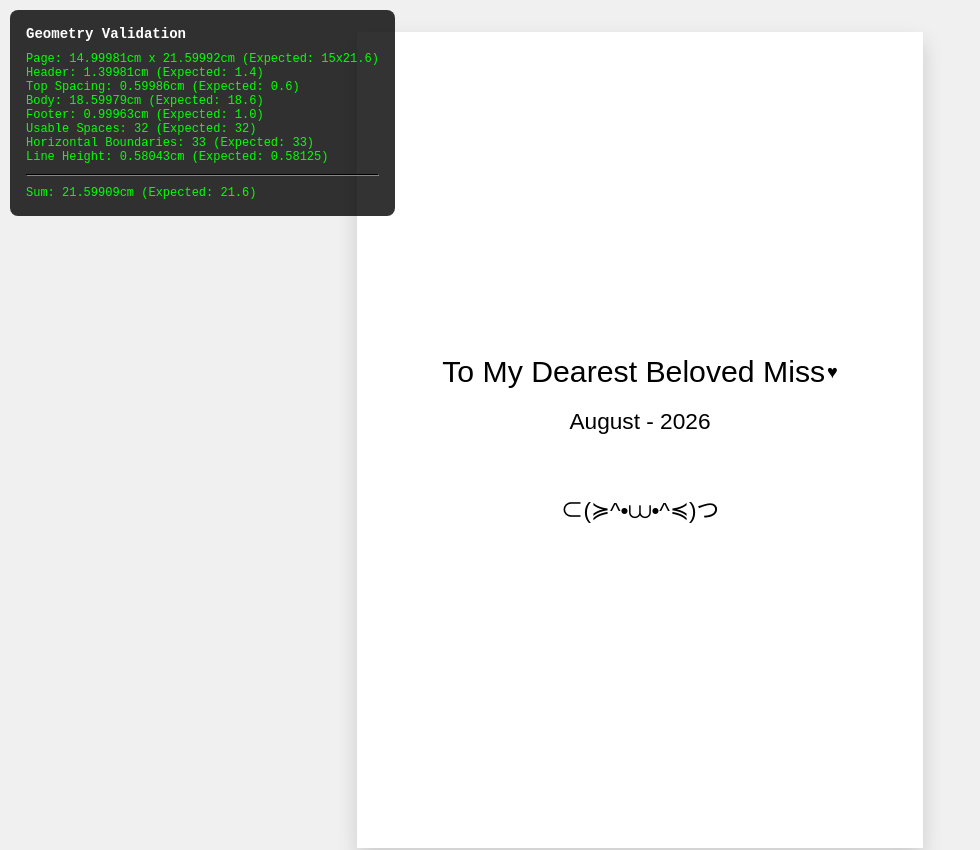
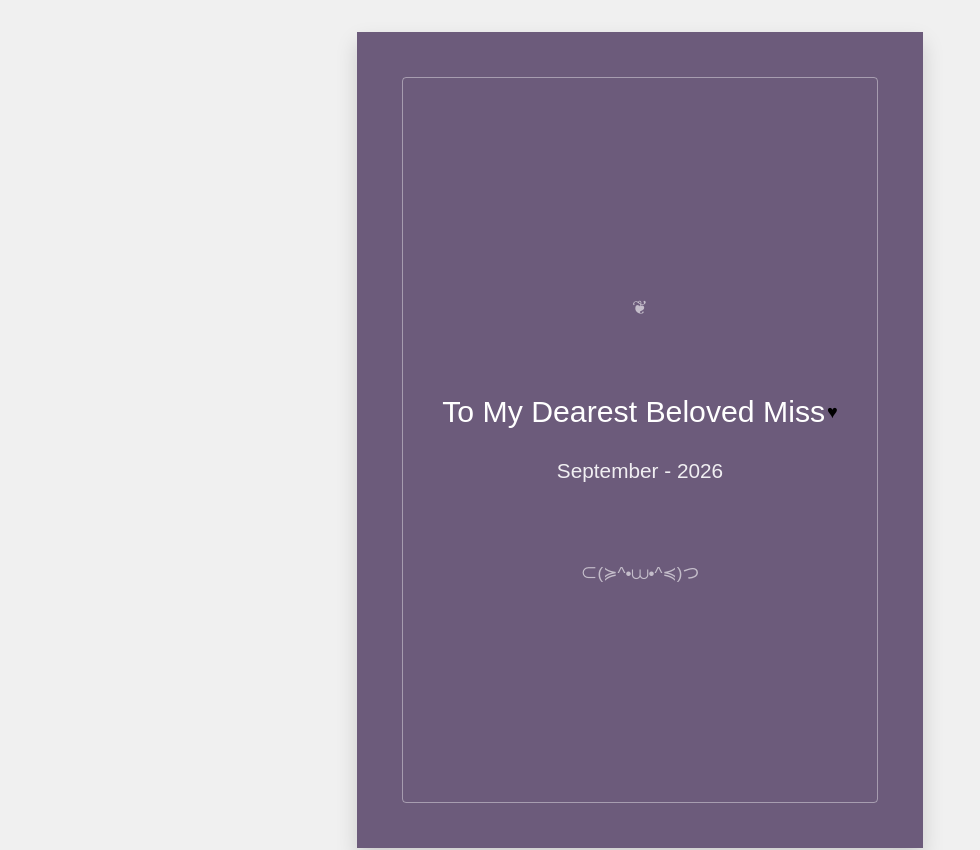
Before and after one commit to allen-icee/dearest-journal, a React (Vite) app: page / in a window 1280 px wide. Shown: the top 850 px of the page, without its empty margins (0-980 px from the left). Built offline with nearby package versions, Linux system fonts and the light colour scheme; a web font is replaced by a local one.

Commit message:
feat: Phase 2 partially done, build notebook structure and cover design

```diff
--- a/src/App.tsx
+++ b/src/App.tsx
@@ -1,26 +1,38 @@
 import { JournalCover } from './components/JournalCover';
+import { JournalBackCover } from './components/JournalBackCover';
 import { JournalPage } from './components/JournalPage';
-import { GeometryValidation } from './components/GeometryValidation';
+import { generateMonthPages } from './utils/calendar';
 
 function App() {
+  const today = new Date();
+  const currentMonth = today.getMonth() + 1; // 1-12
+  const currentYear = today.getFullYear();
+
   const sampleContent = [
     "Today was a beautiful day.",
     "I thought about everything that happened.",
     "I love you."
   ];
 
+  // Generate the full 32-page interior document model
+  const interiorPages = generateMonthPages(currentMonth, currentYear, sampleContent);
+
   return (
     <div className="screen-preview-container">
-      <GeometryValidation />
+      {/* 1. Front Cover */}
+      <JournalCover month={currentMonth} year={currentYear} />
 
-      {/* Cover Page */}
-      <JournalCover />
+      {/* 2. Interior Pages (Up to 32 slots) */}
+      {interiorPages.map((pageData) => (
+        <JournalPage
+          key={`page-${pageData.pageNumber}`}
+          date={pageData.date}
+          content={pageData.content}
+        />
+      ))}
 
-      {/* Content Page */}
-      <JournalPage
-        date="09-14-2026"
-        content={sampleContent}
-      />
+      {/* 3. Back Cover */}
+      <JournalBackCover />
     </div>
   );
 }
--- a/src/components/GeometryValidation.tsx
+++ /dev/null
@@ -1,85 +0,0 @@
-import React, { useEffect, useState } from 'react';
-
-// Using standard CSS conversion: 1in = 96px, 1in = 2.54cm => 1cm = 96/2.54 px ~= 37.79527559px
-const PX_PER_CM = 96 / 2.54;
-
-const toCm = (px: number) => (px / PX_PER_CM).toFixed(5);
-
-export const GeometryValidation: React.FC = () => {
-  const [metrics, setMetrics] = useState<any>(null);
-
-  useEffect(() => {
-    // Wait a brief moment for layout to settle
-    const timer = setTimeout(() => {
-      const page = document.getElementById('journal-page');
-      const header = document.getElementById('journal-header');
-      const topSpacing = document.getElementById('journal-top-spacing');
-      const body = document.getElementById('journal-body-area');
-      const footer = document.getElementById('journal-footer');
-      const linesContainer = document.getElementById('journal-lines-container');
-      const horizontalLines = document.querySelectorAll('.journal-horizontal-line');
-
-      if (page && header && topSpacing && body && footer && linesContainer) {
-        const pageRect = page.getBoundingClientRect();
-        const headerRect = header.getBoundingClientRect();
-        const topRect = topSpacing.getBoundingClientRect();
-        const bodyRect = body.getBoundingClientRect();
-        const footerRect = footer.getBoundingClientRect();
-
-        const actualLinesHeight = Array.from(horizontalLines).reduce(
-          (sum, el) => sum + el.getBoundingClientRect().height,
-          0
-        );
-        const singleLineHeight = horizontalLines.length > 0 ? horizontalLines[0].getBoundingClientRect().height : 0;
-
-        setMetrics({
-          page: {
-            widthCm: toCm(pageRect.width),
-            heightCm: toCm(pageRect.height)
-          },
-          header: { heightCm: toCm(headerRect.height) },
-          topSpacing: { heightCm: toCm(topRect.height) },
-          body: { heightCm: toCm(bodyRect.height) },
-          footer: { heightCm: toCm(footerRect.height) },
-          lines: {
-            count: horizontalLines.length,
-            singleHeightCm: toCm(singleLineHeight),
-            totalHeightCm: toCm(actualLinesHeight)
-          }
-        });
-      }
-    }, 500);
-
-    return () => clearTimeout(timer);
-  }, []);
-
-  if (!metrics) return null;
-
-  return (
-    <div className="no-print" style={{
-      position: 'fixed',
-      top: '10px',
-      left: '10px',
-      background: 'rgba(0,0,0,0.8)',
-      color: '#0f0',
-      padding: '1rem',
-      borderRadius: '8px',
-      fontFamily: 'monospace',
-      fontSize: '12px',
-      zIndex: 9999,
-      maxWidth: '400px'
-    }}>
-      <h3 style={{ margin: '0 0 10px 0', color: 'white' }}>Geometry Validation</h3>
-      <p>Page: {metrics.page.widthCm}cm x {metrics.page.heightCm}cm (Expected: 15x21.6)</p>
-      <p>Header: {metrics.header.heightCm}cm (Expected: 1.4)</p>
-      <p>Top Spacing: {metrics.topSpacing.heightCm}cm (Expected: 0.6)</p>
-      <p>Body: {metrics.body.heightCm}cm (Expected: 18.6)</p>
-      <p>Footer: {metrics.footer.heightCm}cm (Expected: 1.0)</p>
-      <p>Usable Spaces: {metrics.lines.count} (Expected: 32)</p>
-      <p>Horizontal Boundaries: {metrics.lines.count + 1} (Expected: 33)</p>
-      <p>Line Height: {metrics.lines.singleHeightCm}cm (Expected: 0.58125)</p>
-      <hr style={{ borderColor: '#333', margin: '10px 0' }} />
-      <p>Sum: { (parseFloat(metrics.header.heightCm) + parseFloat(metrics.topSpacing.heightCm) + parseFloat(metrics.body.heightCm) + parseFloat(metrics.footer.heightCm)).toFixed(5) }cm (Expected: 21.6)</p>
-    </div>
-  );
-};
--- /dev/null
+++ b/src/components/JournalBackCover.tsx
@@ -0,0 +1,28 @@
+import React from 'react';
+
+export const JournalBackCover: React.FC = () => {
+  return (
+    <div className="responsive-scale-wrapper">
+      <div className="journal-physical-page journal-cover-page" id="journal-back-cover" style={{
+        padding: '1.2cm',
+      }}>
+        <div style={{
+          height: '100%',
+          width: '100%',
+          border: '1px solid rgba(255, 255, 255, 0.4)',
+          borderRadius: '4px',
+          display: 'flex',
+          flexDirection: 'column',
+          justifyContent: 'center',
+          alignItems: 'center',
+          boxSizing: 'border-box'
+        }}>
+          {/* Subtle minimalist ornament */}
+          <div style={{ fontSize: '0.5cm', opacity: 0.6 }}>
+            ❦
+          </div>
+        </div>
+      </div>
+    </div>
+  );
+};
--- a/src/components/JournalCover.tsx
+++ b/src/components/JournalCover.tsx
@@ -1,26 +1,48 @@
 import React from 'react';
+import { MONTH_NAMES } from '../utils/calendar';
 
-export const JournalCover: React.FC = () => {
+interface JournalCoverProps {
+  month: number;
+  year: number;
+}
+
+export const JournalCover: React.FC<JournalCoverProps> = ({ month, year }) => {
+  const monthName = MONTH_NAMES[month - 1] || "Unknown";
+
   return (
-    <div className="journal-physical-page" id="journal-cover" style={{
+    <div className="responsive-scale-wrapper">
+      <div className="journal-physical-page journal-cover-page" id="journal-cover" style={{
+        padding: '1.2cm', /* padding for the frame */
+      }}>
+        <div style={{
+          height: '100%',
+          width: '100%',
+          border: '1px solid rgba(255, 255, 255, 0.4)',
+          borderRadius: '4px',
           display: 'flex',
           flexDirection: 'column',
           justifyContent: 'center',
           alignItems: 'center',
           textAlign: 'center',
+          boxSizing: 'border-box'
         }}>
-      {/* Centered Grouping */}
-      <div style={{ display: 'flex', flexDirection: 'column', alignItems: 'center' }}>
-        <div className="ice-font-italic" style={{ fontSize: '0.8cm', marginBottom: '0.5cm' }}>
+          {/* Subtle top ornament */}
+          <div style={{ fontSize: '0.5cm', opacity: 0.6, marginBottom: '2cm' }}>
+            ❦
+          </div>
+
+          <div className="ice-font-italic" style={{ fontSize: '0.8cm', marginBottom: '0.8cm' }}>
             To My Dearest Beloved Mis<span style={{ display: 'inline-flex', alignItems: 'center' }}>s<span className="ice-font" style={{ color: 'black', fontSize: '0.6em', marginLeft: '0.1em' }}>♥</span></span>
           </div>
 
-        <div className="ice-font" style={{ fontSize: '0.6cm', marginBottom: '1.5cm' }}>
-          August - 2026
+          <div className="ice-font" style={{ fontSize: '0.55cm', marginBottom: '2cm', opacity: 0.9 }}>
+            {monthName} - {year}
           </div>
 
-        <div className="ice-font" style={{ fontSize: '0.6cm' }}>
+          {/* Subtle Trademark */}
+          <div className="ice-font" style={{ fontSize: '0.45cm', opacity: 0.6 }}>
             ⊂(≽^•⩊•^≼)つ
+          </div>
         </div>
       </div>
     </div>
--- a/src/components/JournalHeader.tsx
+++ b/src/components/JournalHeader.tsx
@@ -13,9 +13,10 @@ export const JournalHeader: React.FC<JournalHeaderProps> = ({ date }) => {
       justifyContent: 'flex-end',
       alignItems: 'flex-end',
       paddingRight: '0.5cm',
-      paddingBottom: '0.1cm',
       fontSize: '0.6cm',
-      color: 'black'
+      color: 'black',
+      position: 'relative',
+      top: '0.45cm', // Pulls the text downwards across the top-spacing gap to sit near the line
     }}>
       {date}
     </div>
--- a/src/components/JournalLines.tsx
+++ b/src/components/JournalLines.tsx
@@ -7,8 +7,8 @@ interface JournalLinesProps {
 }
 
 export const JournalLines: React.FC<JournalLinesProps> = ({ content }) => {
-  // 32 usable spaces
   const usableLinesCount = 32;
+  const hasContent = content.length > 0; // In a filler page, we might not render closing
 
   return (
     <div id="journal-lines-container" style={{
@@ -61,7 +61,7 @@ export const JournalLines: React.FC<JournalLinesProps> = ({ content }) => {
           <div key={`p-${index}`} style={{ textAlign: 'left' }}>{paragraph}</div>
         ))}
 
-        <JournalClosing />
+        {hasContent && <JournalClosing />}
       </div>
     </div>
   );
--- a/src/styles/app.css
+++ b/src/styles/app.css
@@ -1,3 +1,9 @@
+:root {
+  /* Elegant Stationery Cover Theme */
+  --cover-background: #6C5B7B; /* Sophisticated muted violet/purple */
+  --cover-text: #FFFFFF;
+}
+
 /* General Reset */
 * {
   box-sizing: border-box;
@@ -27,6 +33,22 @@ body {
   width: 100%;
 }
 
+/* Container to scale down large fixed physical pages on small screens, ensuring actual dimensions remain fixed */
+.responsive-scale-wrapper {
+  max-width: 100%;
+  display: flex;
+  justify-content: center;
+}
+
+@media screen and (max-width: 600px) {
+  .responsive-scale-wrapper {
+    /* Rough scale down to fit smaller screens visually, but physical CSS remains 15cm */
+    transform: scale(0.65);
+    transform-origin: top center;
+    margin-bottom: -7.5cm; /* collapse scaled whitespace */
+  }
+}
+
 .journal-physical-page {
   background-color: white;
   width: 15cm;
@@ -40,6 +62,14 @@ body {
   /* Strict sizing */
 }
 
+/* Cover styling utilizing theme variables */
+.journal-cover-page {
+  background-color: var(--cover-background);
+  color: var(--cover-text);
+  /* Force browsers to print the background color */
+  -webkit-print-color-adjust: exact;
+  print-color-adjust: exact;
+}
 
 /* Signature Manual Positioning */
 .signature-image {
--- a/src/types/journal.ts
+++ b/src/types/journal.ts
@@ -16,8 +16,23 @@ export const JOURNAL_METRICS: JournalPageMetrics = {
   totalLines: 32,
 };
 
+export const MAX_INTERIOR_PAGES = 32;
+
+export interface JournalPageData {
+  pageNumber: number;
+  date?: string; // MM-DD-YYYY if dated, otherwise undefined for filler
+  content: string[];
+}
+
+export interface JournalDocument {
+  month: number; // 1-12
+  year: number;
+  pages: JournalPageData[]; // Exactly 32 items
+}
+
+// Deprecated Phase 1 interface
 export interface JournalEntry {
   id: string;
-  date: string; // MM-DD-YYYY
-  content: string[]; // Array of strings where each string might represent a paragraph or line, depending on Phase 2 implementation. For Phase 1 we will pass it simply as text.
+  date: string;
+  content: string[];
 }
--- /dev/null
+++ b/src/utils/calendar.ts
@@ -0,0 +1,44 @@
+import { type JournalPageData, MAX_INTERIOR_PAGES } from '../types/journal';
+
+/**
+ * Returns the number of days in a given month and year.
+ * @param month 1-12
+ * @param year e.g. 2026
+ */
+export function getDaysInMonth(month: number, year: number): number {
+  // Day 0 of the next month is the last day of the current month
+  return new Date(year, month, 0).getDate();
+}
+
+/**
+ * Generates an array of exactly 32 page slots.
+ * The first N slots are dated based on the days in the month.
+ * The remaining slots are blank filler pages.
+ */
+export function generateMonthPages(month: number, year: number, sampleContent: string[] = []): JournalPageData[] {
+  const days = getDaysInMonth(month, year);
+  const pages: JournalPageData[] = [];
+
+  for (let i = 1; i <= MAX_INTERIOR_PAGES; i++) {
+    const isDated = i <= days;
+    const dateStr = isDated
+      ? `${String(month).padStart(2, '0')}-${String(i).padStart(2, '0')}-${year}`
+      : undefined;
+
+    // For demonstration, only add sample content to the first few pages
+    const content = i <= 3 ? sampleContent : [];
+
+    pages.push({
+      pageNumber: i,
+      date: dateStr,
+      content: content
+    });
+  }
+
+  return pages;
+}
+
+export const MONTH_NAMES = [
+  "January", "February", "March", "April", "May", "June",
+  "July", "August", "September", "October", "November", "December"
+];
```
Also changed, not shown: src/components/JournalPage.tsx (+5 -2 lines), src/styles/print.css (+11 -0 lines). Lines whose indentation alone changed are shown as unchanged.
